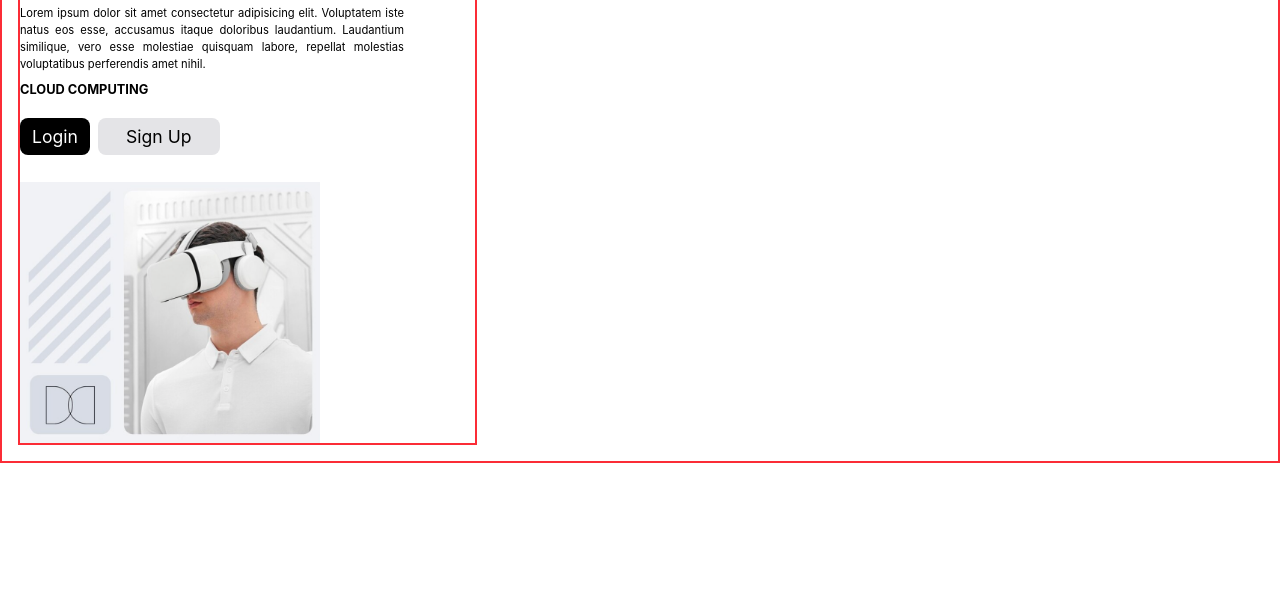
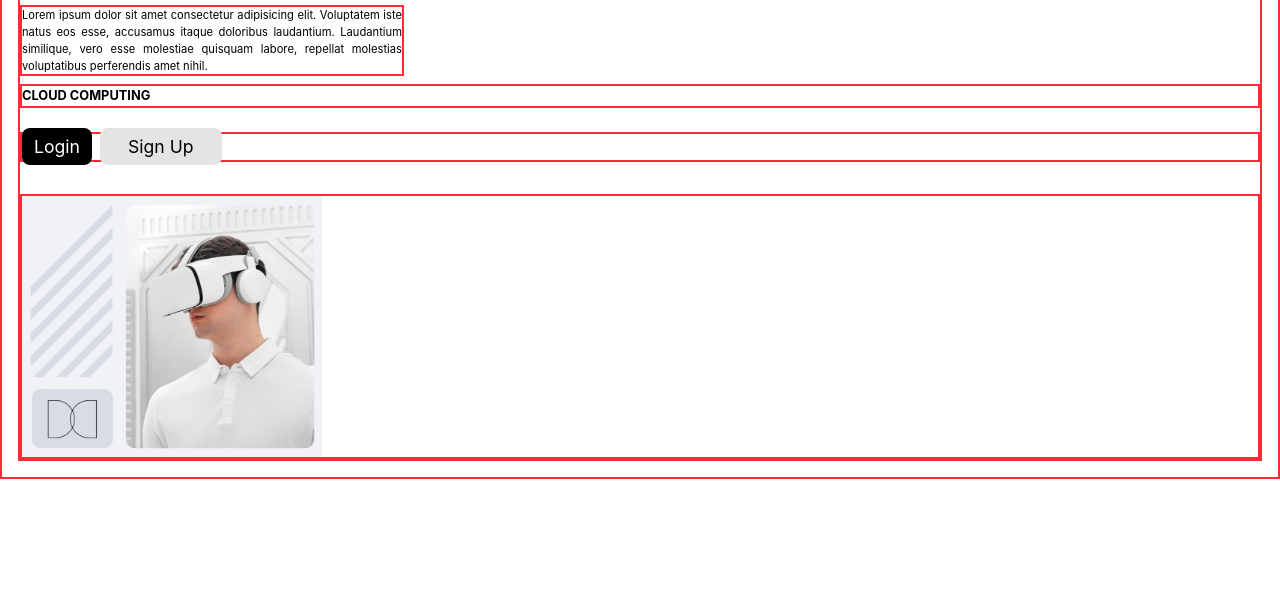
Before and after one commit to svenalexdev/figma-tailwind, a plain HTML site: page index.html in a window 1280 px wide. Shown: the part 198-800 px from the top of the page. Drawn offline with nearby package versions, Linux system fonts and the light colour scheme.

Commit message:
updated feature/main

```diff
--- a/index.html
+++ b/index.html
@@ -7,7 +7,7 @@
         <title>Document</title>
         <script src="https://cdn.jsdelivr.net/npm/@tailwindcss/browser@4"></script>
     </head>
-    <body class="p-4 border-2 border-red-500 flex">
+    <body class="p-4 border-2 border-red-500 flex flex-col">
         <header></header>
         <main>
             <div class="hero border-2 border-red-500">
@@ -20,7 +20,9 @@
                 >
                     BEYOND THE CURVE, AHEAD OF THE DESIGN
                 </p>
-                <p class="text-[0.7rem] w-sm text-justify">
+                <p
+                    class="border-2 border-red-500 text-[0.7rem] w-sm text-justify"
+                >
                     Lorem ipsum dolor sit amet consectetur adipisicing elit.
                     Voluptatem iste natus eos esse, accusamus itaque doloribus
                     laudantium. Laudantium similique, vero esse molestiae
@@ -28,11 +30,11 @@
                     amet nihil.
                 </p>
                 <p
-                    class="cloud class=border-2 border-red-500 text-[0.8rem] mt-2 mb-2 font-bold"
+                    class="cloud border-2 border-red-500 text-[0.8rem] mt-2 mb-2 font-bold"
                 >
                     CLOUD COMPUTING
                 </p>
-                <div class="buttons mt-6 mb-8 flex">
+                <div class="buttons border-2 border-red-500 mt-6 mb-8 flex">
                     <div class="button-1">
                         <a
                             href="#login"
@@ -48,7 +50,7 @@
                         >
                     </div>
                 </div>
-                <div class="picture">
+                <div class="picture border-2 border-red-500 flex">
                     <img
                         src="tech-pic.png"
                         alt="Tech Picture"
```
Also changed, not shown: 1 other file.
